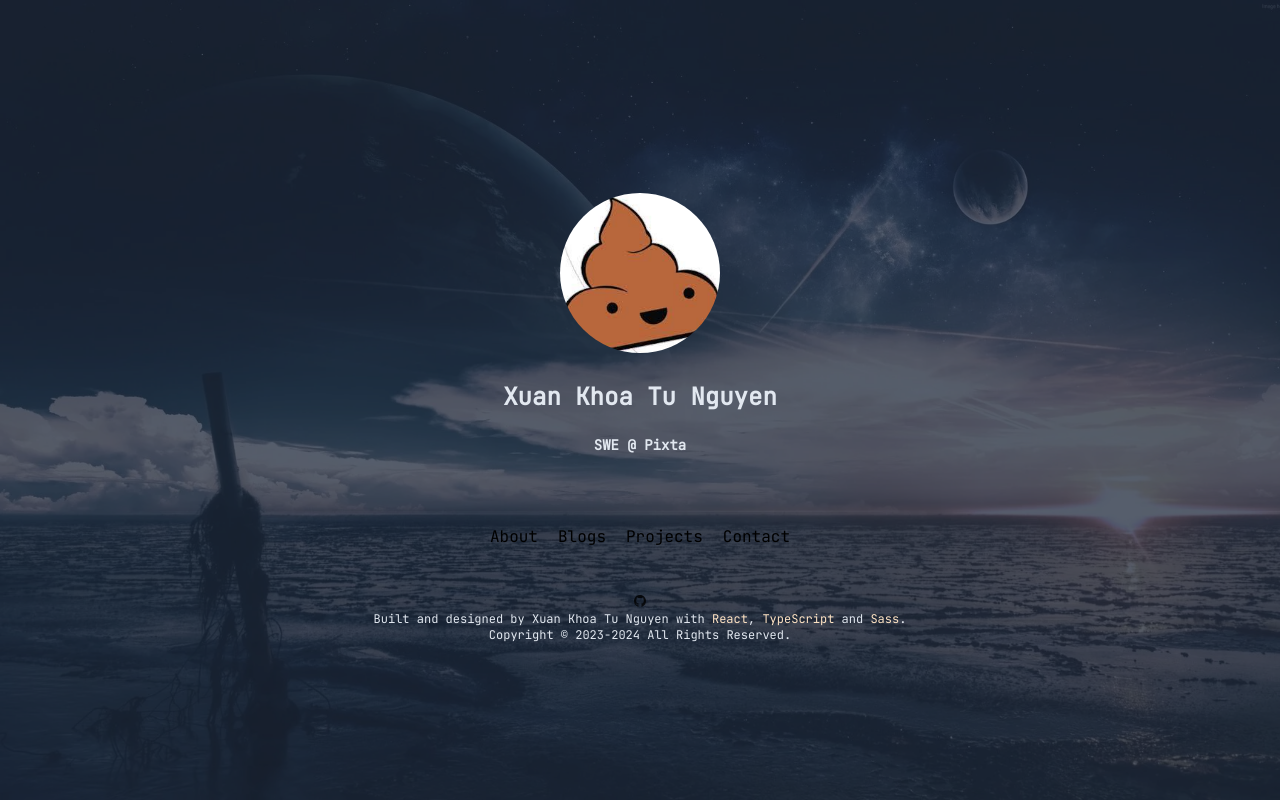
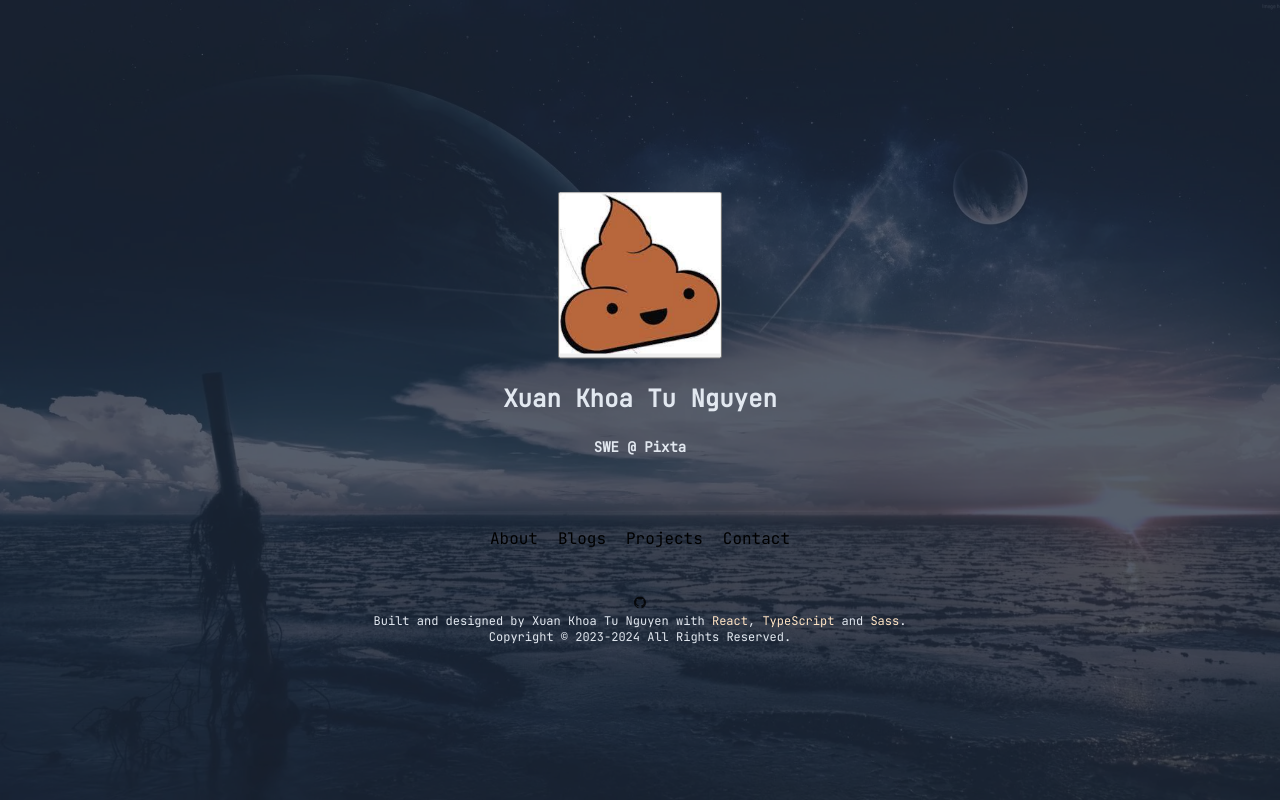
Before and after one commit to khoaxuantu/tuslipid, a Next.js app: page / in a window 1280 px wide. Built offline with nearby package versions, Linux system fonts and the light colour scheme.

Commit message:
style: refactor image

```diff
--- /dev/null
+++ b/scss/base/_preset.scss
@@ -0,0 +1,5 @@
+img {
+    max-width: 100%;
+    height: auto;
+    object-fit: fill;
+}
--- a/scss/base/index.scss
+++ b/scss/base/index.scss
@@ -1,5 +1,6 @@
 @forward 'reset';
 @forward 'typography';
+@forward 'preset';
 @forward 'animation';
 
 .center {
--- a/scss/components/_image.scss
+++ b/scss/components/_image.scss
@@ -1,25 +1,8 @@
-@use "../general/util";
-@use "../general/var";
+@use "../abstracts" as *;
 
-img {
-    max-width: 100%;
-    height: auto;
-    object-fit: fill;
-}
-
-.avatar-grp {
-    border: none;
-    background-color: unset;
-}
-
-.avatar {
-    @include util.center-block();
-    border-radius: 50%;
-    cursor: pointer;
-    transition: src 500ms;
-}
-
-.icon {
+.sl {
+    &-c {
+        &-icon {
             @extend %flex-center;
             width: 33.33%;
 
@@ -28,42 +11,11 @@ img {
             }
         }
 
-.proj-image {
-    border-radius: inherit;
-    justify-content: center;
-    align-items: center;
-
-    img {
-        border-radius: inherit;
-        border-bottom-left-radius: 0;
-        border-bottom-right-radius: 0;
-    }
-}
-
-.edu-image {
-    width: 16.66%;
-    min-width: 48px;
-    text-align: end;
-    // border-right: 1px solid var.$LIGHT_GRAY;
-}
-
-.flex-image {
+        &-img {
+            &__flex {
                 @extend %flex-center;
                 justify-content: center;
             }
-
-@media (max-width: 320px) {
-    .avatar {
-        width: 100px;
-    }
-}
-
-@media screen and (min-width: 768px) {
-    .proj-image {
-        border-radius: 5px;
-        img {
-            border-bottom-left-radius: 5px;
-            border-bottom-right-radius: 5px;
         }
     }
 }
--- a/scss/pages/_menu.scss
+++ b/scss/pages/_menu.scss
@@ -5,6 +5,30 @@
         &-wrapper {
             @extend %menu-l-wrapper;
         }
+
+        &-grp {
+            &__avatar {
+                border: none;
+                background-color: unset;
+            }
+        }
+    }
+
+    &-c {
+        &-img {
+            &__avatar {
+                @include center-block();
+                border-radius: 50%;
+                cursor: pointer;
+                transition: src 500ms;
+            }
+        }
+    }
+}
+
+@media (max-width: 320px) {
+    .menu-c-img__avatar {
+        width: 100px;
     }
 }
 
--- a/src/components/about/edu.tsx
+++ b/src/components/about/edu.tsx
@@ -36,7 +36,7 @@ async function Education() {
               </ul>
             </div>
           </div>
-          <div className="edu-image">
+          <div className="about-c-img__edu">
             <img src={eduImgs.TaiwanTech} alt="" width={64} />
           </div>
         </div>
@@ -51,7 +51,7 @@ async function Education() {
               Aug 2015 - May 2018
             </div>
           </div>
-          <div className="edu-image">
+          <div className="about-c-img__edu">
             <img src={eduImgs.HanoiAms} alt="" width={64} />
           </div>
         </div>
--- a/src/components/about/introduction.tsx
+++ b/src/components/about/introduction.tsx
@@ -27,7 +27,7 @@ function AboutIntro() {
                             <a href="https://pixta.vn/" target="_blank" rel="noreferrer">Pixta Vietnam</a>.
                         </p>
                     </div>
-                    <div className="col-5 flex-image">
+                    <div className="col-5 sl-c-img__flex">
                         <img src="https://media.giphy.com/media/j0HjChGV0J44KrrlGv/giphy.gif" alt="typing cat" width={300} />
                     </div>
                 </div>
--- a/src/components/menu/header.tsx
+++ b/src/components/menu/header.tsx
@@ -13,9 +13,9 @@ export default function MenuHeaderGrp() {
 
   return (
     <div className="header-grp">
-      <button className="avatar-grp" onClick={(e) => avaHandler(e)}>
+      <button className="menu-l-grp__avatar" onClick={(e) => avaHandler(e)}>
         <img
-          className="transition-ava avatar"
+          className="transition-ava menu-c-img__avatar"
           src={avaURLs[avaIndex]}
           alt="Tuslipid's avatar"
           height={160}
--- a/src/lib/factory/buttonBase.tsx
+++ b/src/lib/factory/buttonBase.tsx
@@ -30,7 +30,7 @@ export function IconButton(props: IconButtonProps) {
   if (typeof props.icon === "string") {
     Icon = (
       <>
-        <div className="icon">
+        <div className="sl-c-icon">
           <img
             className="m-1"
             src={props.icon}
@@ -44,7 +44,7 @@ export function IconButton(props: IconButtonProps) {
   } else {
     Icon = (
       <props.icon
-        className="icon"
+        className="sl-c-icon"
         width="1.5rem"
         height="1.5rem"
         color="#000"
--- a/src/lib/factory/cardBase.tsx
+++ b/src/lib/factory/cardBase.tsx
@@ -21,7 +21,7 @@ function DefaultProjectCard(props: IProjCardProps) {
 
   return (
     <div className="sl-c-card projects-c-card mb-5">
-      <div className="col-5 proj-image">{image}</div>
+      <div className="col-5 projects-c-img">{image}</div>
       <div className="col-7 p-3 sl-c-card__proj-description">
         <h3 className="header-txt-proj">{props.title}</h3>
         <ul className="pb-4 ps-2 sl-c-card__proj-tool-list">
```
Also changed, not shown: scss/components/_form.scss (deleted, +0 -24 lines), scss/pages/_about.scss (+9 -1 lines), scss/pages/_projects.scss (+20 -0 lines). Lines whose indentation alone changed are shown as unchanged.
